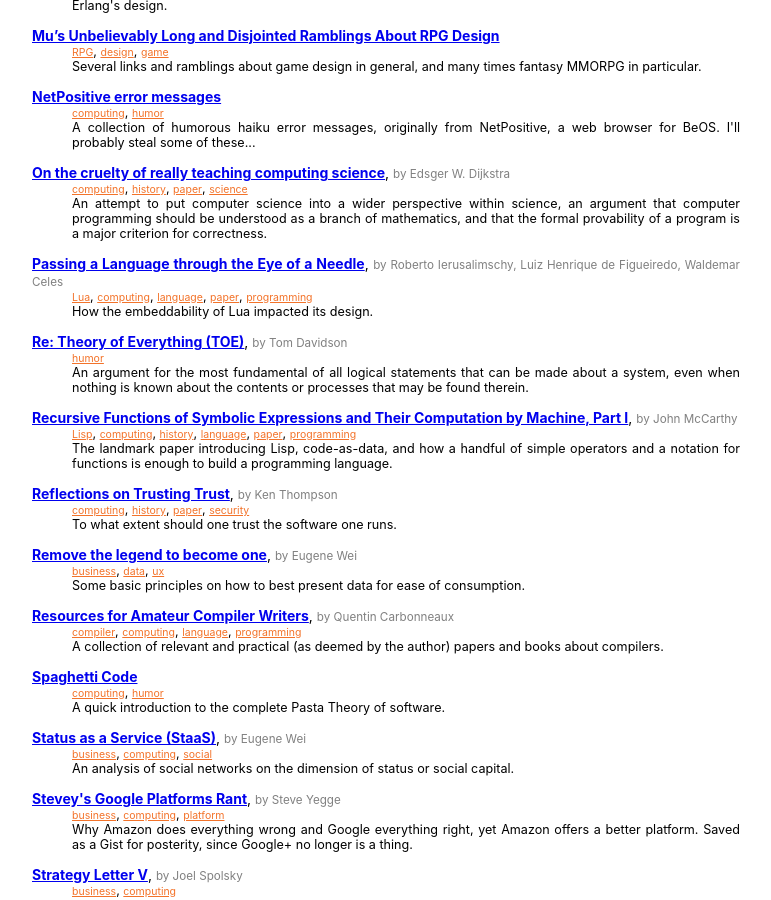
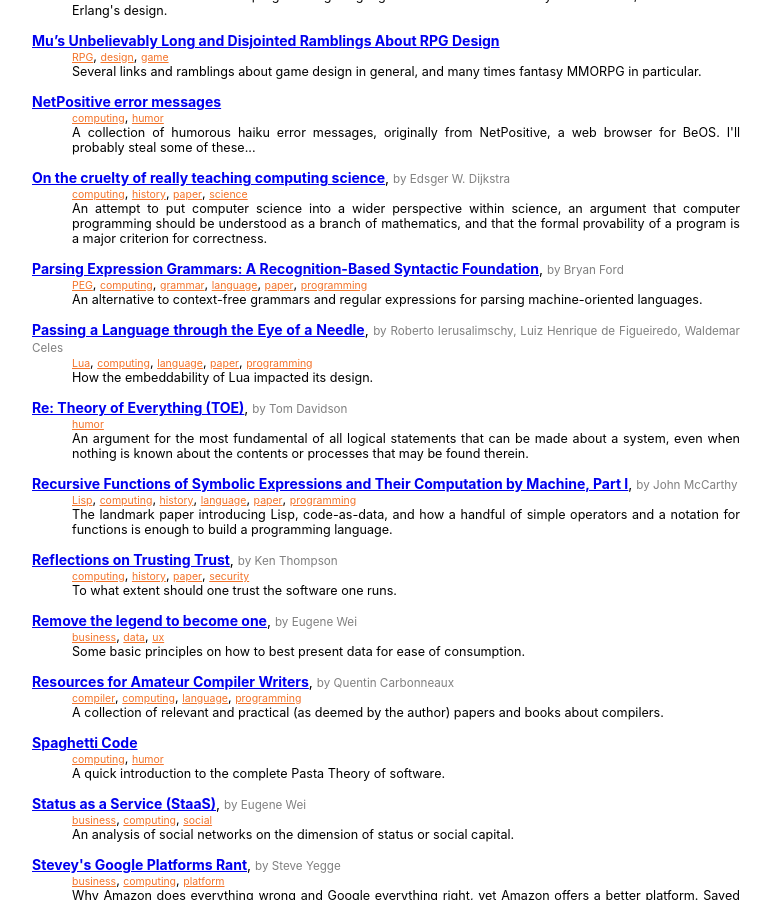
Before and after one commit to hanjos/hanjos.github.io, a Jekyll site: the page built from bookmarks.md, in a window 1280 px wide and 900 px high, scrolled down 2505 px. Shown: the whole window, without its empty margins (322-1093 px from the left). Built offline with Jekyll 4.4.1, drawn with Linux system fonts in a browser that asks for light colours; some of the changed text lies outside the part shown.

Commit message:
Update bookmarks.yml

```diff
--- a/_data/bookmarks.yml
+++ b/_data/bookmarks.yml
@@ -289,3 +289,8 @@
   authors: John C. Reynolds
   description: Classifies several varieties of interpreters, showing how they may be derived from one another, and how the choice of implementing language may affect the resulting implemented language.
   tags: ['computing', 'interpreter', 'language', 'paper', 'programming']
+- url: http://bford.info/pub/lang/peg.pdf
+  title: "Parsing Expression Grammars: A Recognition-Based Syntactic Foundation"
+  authors: Bryan Ford
+  description: An alternative to context-free grammars and regular expressions for parsing machine-oriented languages.
+  tags: ['computing', 'grammar', 'language', 'paper', 'PEG', 'programming']
```
